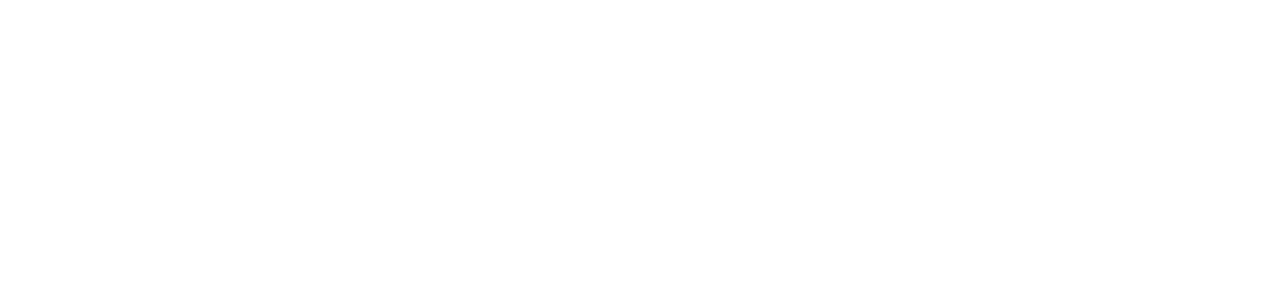
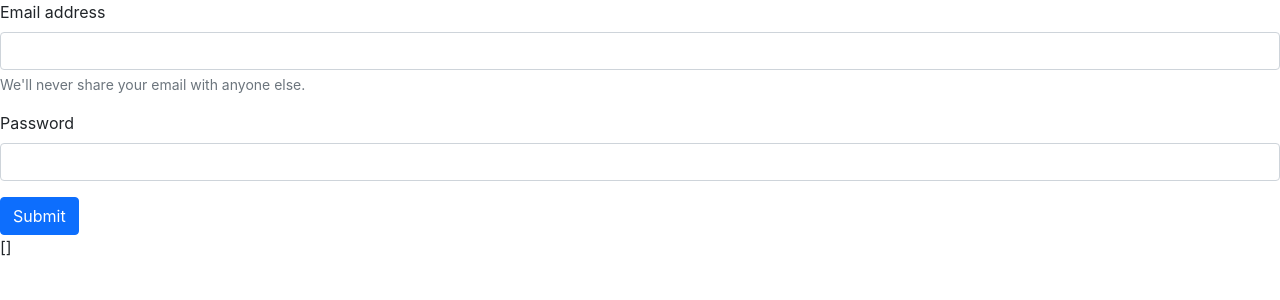
Before and after one commit to DongMZ1/Chatappfrontend, a React (Create React App) app: page / in a window 1280 px wide. Shown: the top 300 px of the page. Built offline with nearby package versions, Linux system fonts and the light colour scheme.

Commit message:
set onchange for login page

```diff
--- a/src/customhooks/useForm.js
+++ b/src/customhooks/useForm.js
@@ -1,11 +1,23 @@
-import react, {useState, useCallback} from 'react'
+import react, {useReducer, useCallback} from 'react'
 
+const reducer = (state, action) =>{
 
+        return{
+            ...state,
+            [action.name] : action.value
+       }
+
+}
 export const useForm = (initialstate) => {
-   const [state, setstate] = useState(initialstate);
+   const [state, dispatch] = useReducer(reducer, initialstate);
    const handleonchange = useCallback(
        (e) => {
-            setstate([...state, {[e.target.name]: e.target.value}]);
+            dispatch(
+                {
+                 name: e.target.name,
+                 value: e.target.value
+                }
+            );
        }, []
    )
 
--- a/src/pages/Userloginpage.js
+++ b/src/pages/Userloginpage.js
@@ -1,12 +1,29 @@
 import React from 'react'
 import {useForm} from '../customhooks/useForm'
-const Userloginpage = () =>{
+const Userloginpage = ({loginorsignup}) =>{
     const [formstate, handleonchange] = useForm([]);
 
     return(
-        <>
 
-        </>
+            <>
+
+            <form>
+        <div className="mb-3">
+          <label htmlFor="exampleInputEmail1" className="form-label">Email address</label>
+          <input type="email" name="email" className="form-control" id="exampleInputEmail1" aria-describedby="emailHelp" onChange={handleonchange} />
+          <div id="emailHelp" className="form-text">We'll never share your email with anyone else.</div>
+        </div>
+        <div className="mb-3">
+          <label htmlFor="exampleInputPassword1" className="form-label">Password</label>
+          <input type="password" name="password" className="form-control" id="exampleInputPassword1" onChange={handleonchange} />
+        </div>
+        <button type="submit" className="btn btn-primary">Submit</button>
+      </form>
+
+      {JSON.stringify(formstate)}
+
+            </>
+
     )
 
 }
--- a/src/pages/Usersignuppage.js
+++ b/src/pages/Usersignuppage.js
@@ -1,5 +1,5 @@
 import React from 'react'
-const Usersignuppage = () =>{
+const Usersignuppage = ({loginorsignup}) =>{
 
     return(
         <>
```
